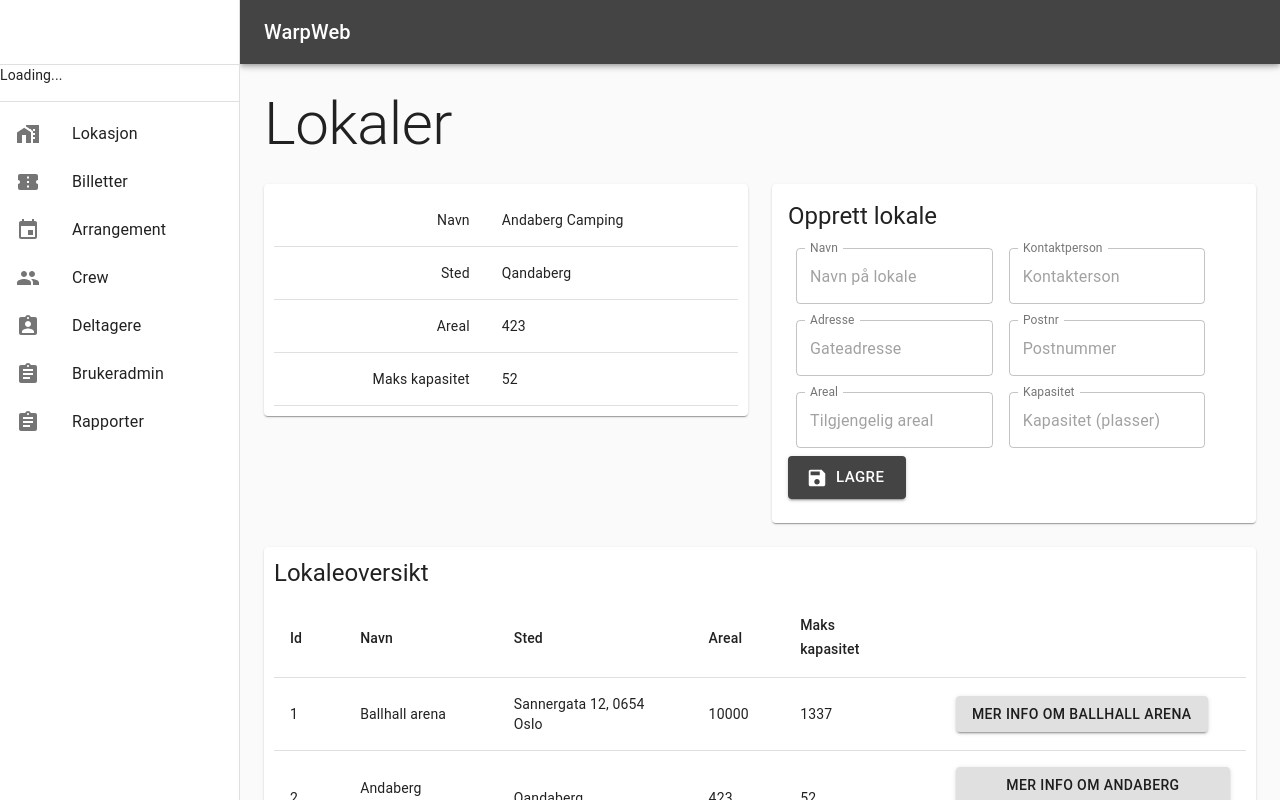
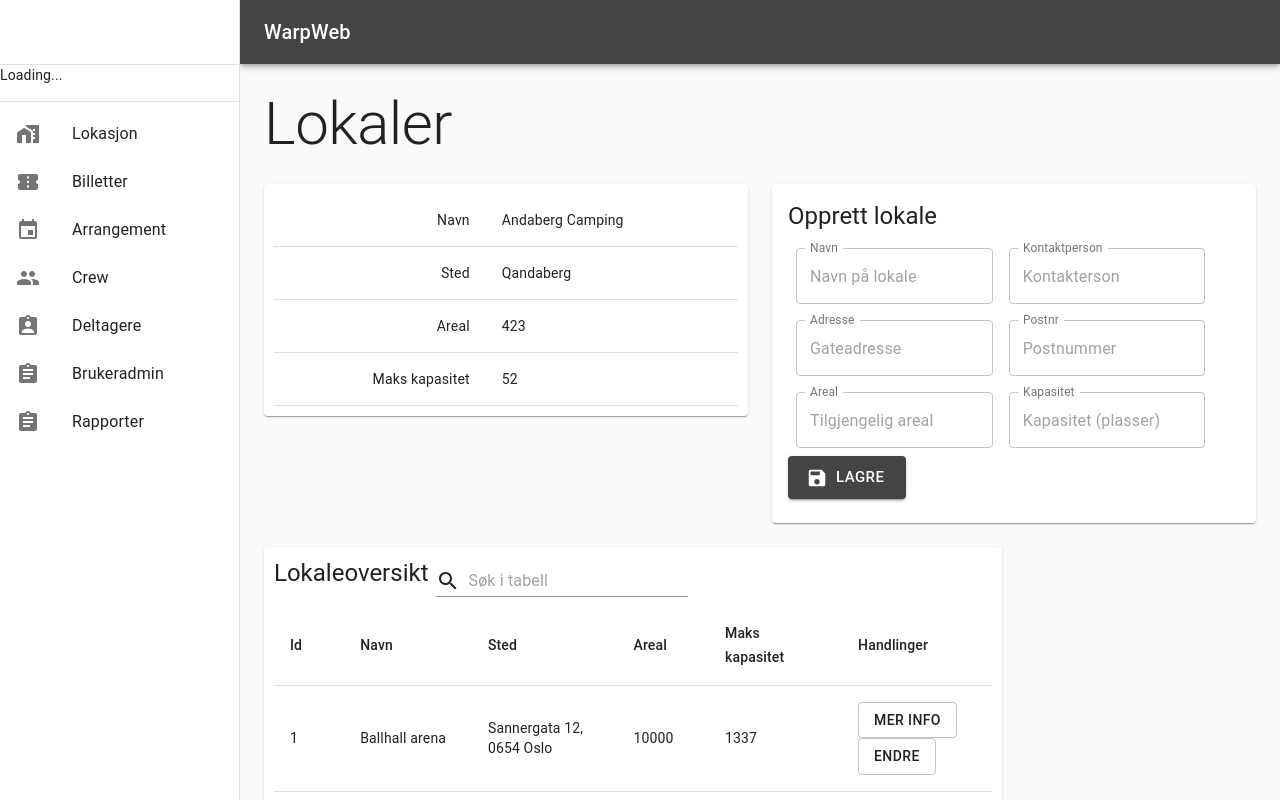
Before and after one commit to Jonulf87/Bachelor2021, a React (Create React App) app in the folder Warpweb.WebLayer/ClientApp/: page /venue in a window 1280 px wide. Shown: the top 800 px of the page. Built offline with nearby package versions, Linux system fonts and the light colour scheme; no server answers.

Commit message:
search function for venue table

```diff
--- a/Warpweb.WebLayer/ClientApp/src/components/Venue/VenueMain.js
+++ b/Warpweb.WebLayer/ClientApp/src/components/Venue/VenueMain.js
@@ -17,27 +17,22 @@ const dataRows = [
     createData(1, 'Ballhall arena', 'Sannergata 12, 0654 Oslo', '10000', '1337'),
     createData(2, 'Andaberg Camping', 'Qandaberg', '423', '52'),
     createData(3, 'Vikingskipet', 'Eillehammer', '9001', '24000'),
-    createData(4, 'C35', 'Pilestredet', '10000', '0'),
+    createData(4, 'C35', 'Pilestredet', '9999', '0'),
 ];
 
 
 export default function VenueMain() {
     const [rows, setRows] = useState(dataRows);
-
     const [row, setRow] = useState(rows[1]);
 
     const handleClick = (e) => {
         const inId = parseInt(e);
         const newRow = rows.find(obj => {
             return obj.id === inId
-        })
-        console.log("newrow: " + newRow);
+        });
+        console.log("newrow: " + JSON.stringify(newRow));
         setRow(newRow);
     };
-
-    const handleSetRows = (e) => {
-        setRows(e);
-    }
 
     return (
         <Grid container spacing={3}>
@@ -50,8 +45,11 @@ export default function VenueMain() {
             <Grid item xs={6}>
                 <VenueAdmin />
             </Grid>
-            <Grid item xs={12}>
-                <VenueTable onClick={handleClick} rows={rows} setRows={handleSetRows} >
+            <Grid item xs={9}>
+                <VenueTable
+                rows={rows}
+                onClick={handleClick}
+                >
                     <VenueInfo/>
                 </VenueTable>
             </Grid>
--- a/Warpweb.WebLayer/ClientApp/src/components/Venue/VenueTable.js
+++ b/Warpweb.WebLayer/ClientApp/src/components/Venue/VenueTable.js
@@ -1,6 +1,10 @@
 import React, { useState } from "react";
 import { makeStyles, createStyles } from '@material-ui/core/styles';
 //import { DataGrid } from '@material-ui/data-grid';
+import Input from '@material-ui/core/Input';
+import InputAdornment from '@material-ui/core/InputAdornment';
+import InputLabel from '@material-ui/core/InputLabel';
+import FormControl from '@material-ui/core/FormControl';
 import Typography from '@material-ui/core/Typography';
 import Table from '@material-ui/core/Table';
 import TableBody from '@material-ui/core/TableBody';
@@ -11,6 +15,8 @@ import TableRow from '@material-ui/core/TableRow';
 import TableSortLabel from '@material-ui/core/TableSortLabel';
 import Paper from '@material-ui/core/Paper';
 import Button from '@material-ui/core/Button';
+import TextField from "@material-ui/core/TextField";
+import SearchIcon from '@material-ui/icons/Search';
 
 
 
@@ -23,6 +29,9 @@ const useStyles = makeStyles((theme) =>
             padding: 10,
             marginBottom: 10,
         },
+        margin: {
+            margin: theme.spacing(1),
+          },
     }),
 );
 
@@ -30,6 +39,8 @@ function getOrder(sortOrder) {
     return sortOrder === 'desc' ? 1 : -1;
 }
 
+//sorterer ikke tall korrekt. link under for mulig fiks
+//https://stackoverflow.com/questions/175739/built-in-way-in-javascript-to-check-if-a-string-is-a-valid-number
 function sortRows(sortBy, sortOrder) {
     let order = getOrder(sortOrder);
     return function (a,b) {
@@ -39,22 +50,33 @@ function sortRows(sortBy, sortOrder) {
 };
 
 export default function VenueTable(props) {
-    const[order,setOrder] = useState('asc');
-
-    const rows = props.rows;
+    const [order, setOrder] = useState('asc');
+    const [tableRows, setTableRows] = useState(props.rows);
+    const [filteredRows, setFilteredRows] = useState(props.rows);
     const classes = useStyles();
 
-
-    const handleSortClick = (e) => {
-        //const index = e.target.id -1;
-        const inRows = rows.sort(sortRows(e.target.id, order)); // sorting array
-        const newOrder = (order === 'desc') ? 'asc' :  'desc';
-        setOrder(newOrder);
-        props.setRows(inRows);
+    //search table function
+    const handleChange = (e) => {
+        const searchTerm = e.currentTarget.value;
+        const newRows = tableRows.filter(obj => {
+            return  obj.name.toLowerCase().indexOf(searchTerm.toLowerCase()) !== -1 ||
+                    obj.adress.toLowerCase().indexOf(searchTerm.toLowerCase()) !== -1 ||
+                    obj.area.toLowerCase().indexOf(searchTerm.toLowerCase()) !== -1 ||
+                    obj.maxCapacity.toLowerCase().indexOf(searchTerm.toLowerCase()) !== -1
+        });
+        setFilteredRows(newRows);
     };
 
+    //sort table fucntion
+    const handleSortClick = (e) => {
+        const inRows = filteredRows.sort(sortRows(e.target.id, order));
+        const newOrder = (order === 'desc') ? 'asc' :  'desc';
+        console.log("newrow: " + JSON.stringify(inRows));
+        setOrder(newOrder);
+        setFilteredRows(inRows);
+    };
 
-    //sending venue
+    //show info
     const handleClick = (e) => {
         const SelectedRow = e.currentTarget.value;
         props.onClick(SelectedRow);
@@ -66,6 +88,19 @@ export default function VenueTable(props) {
             <Typography gutterBottom variant="h5" component="h2">
                 Lokaleoversikt
             </Typography>
+            <TextField
+            className={classes.margin}
+            id="input-with-icon-textfield"
+            placeholder="Søk i tabell"
+            onChange={handleChange}
+            InputProps={{
+                startAdornment: (
+                  <InputAdornment position="start">
+                    <SearchIcon/>
+                  </InputAdornment>
+                ),
+              }}
+            />
             <Table className={classes.table} aria-label="Lokaletabell">
                 <TableHead>
                     <TableRow>
@@ -93,11 +128,11 @@ export default function VenueTable(props) {
                                 Maks kapasitet
                             </TableSortLabel>
                         </TableCell>
-                        <TableCell align="left"></TableCell>
+                        <TableCell align="left">Handlinger</TableCell>
                     </TableRow>
                 </TableHead>
                 <TableBody>
-                    {rows.map((row) => (
+                    {filteredRows.map((row) => (
                         <TableRow key={row.id}>
                             <TableCell align="left">{row.id}</TableCell>
                             <TableCell align="left">{row.name}</TableCell>
@@ -107,9 +142,16 @@ export default function VenueTable(props) {
                             <TableCell align="left">
                                 <Button
                                 value={row.id}
-                                variant="contained"
-                                onClick={handleClick}>
-                                    Mer info om {row.name}
+                                variant="outlined"
+                                onClick={handleClick}
+                                >
+                                    Mer info
+                                </Button>
+                                <Button
+                                value={row.id}
+                                variant="outlined"
+                                >
+                                    Endre
                                 </Button>
                             </TableCell>
                         </TableRow>
```
